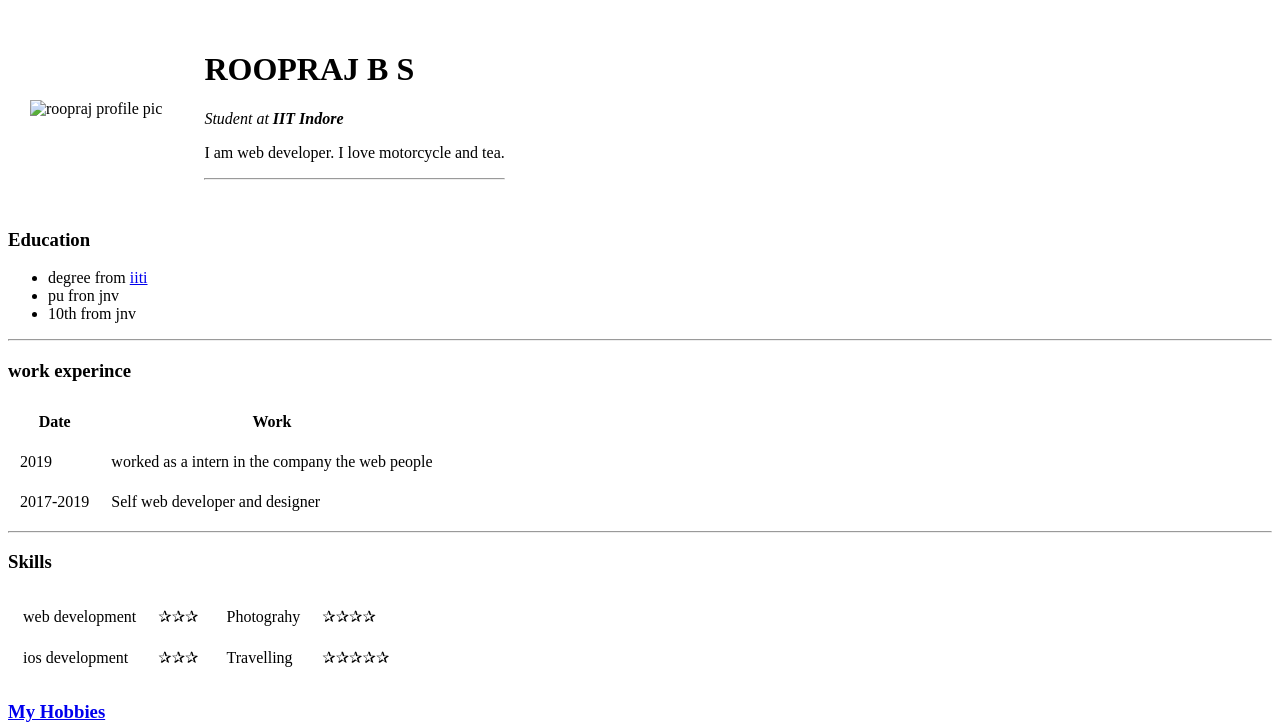
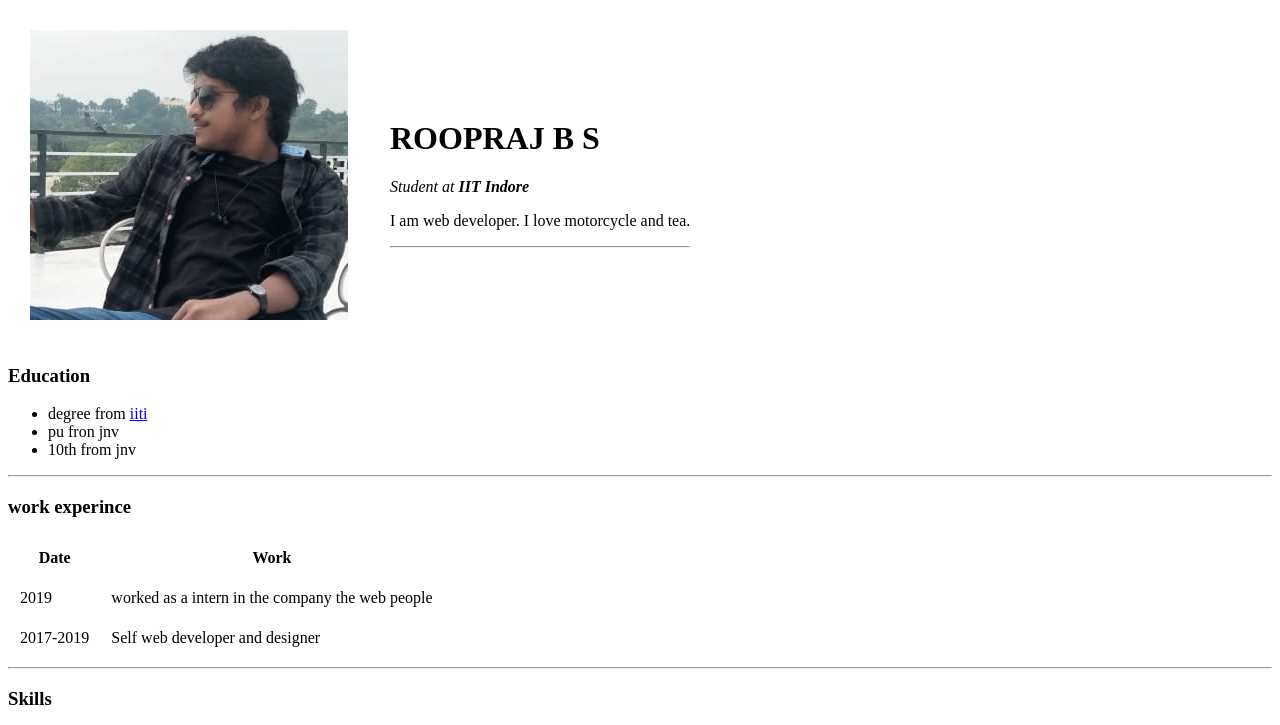
Before and after one commit to Roopraj23/CV, a plain HTML site: page index.html in a window 1280 px wide. Shown: the top 725 px of the page. Drawn offline with Linux system fonts and the light colour scheme.

Commit message:
Update index.html

```diff
--- a/index.html
+++ b/index.html
@@ -10,7 +10,7 @@
     <table cellpadding="20">
     <tr>
         <td>
-                <img src="../html/image/Webp.net-resizeimage (3).jpg" alt="roopraj profile pic">
+                <img src="../image/Webp.net-resizeimage (3).jpg" alt="roopraj profile pic">
         </td>
         <td>
                 <h1>ROOPRAJ B S</h1>
```
